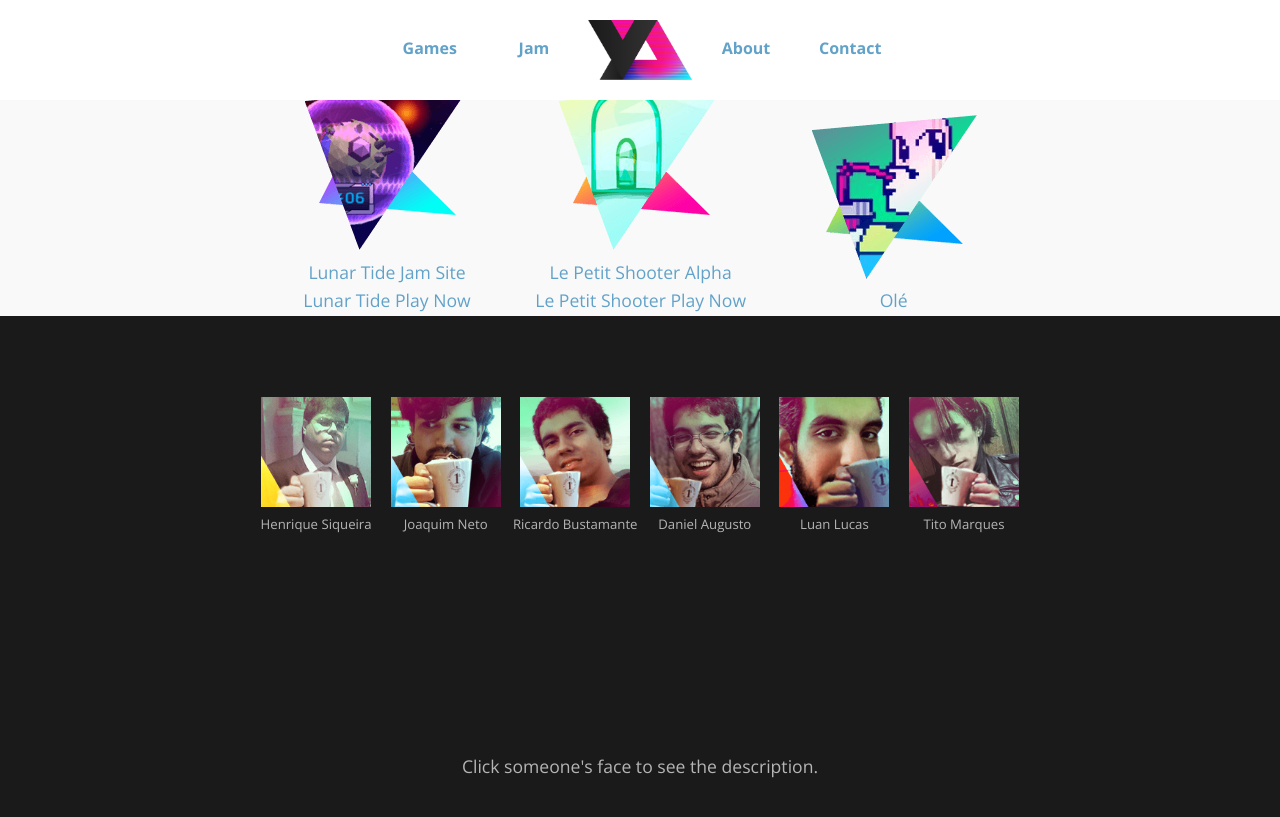
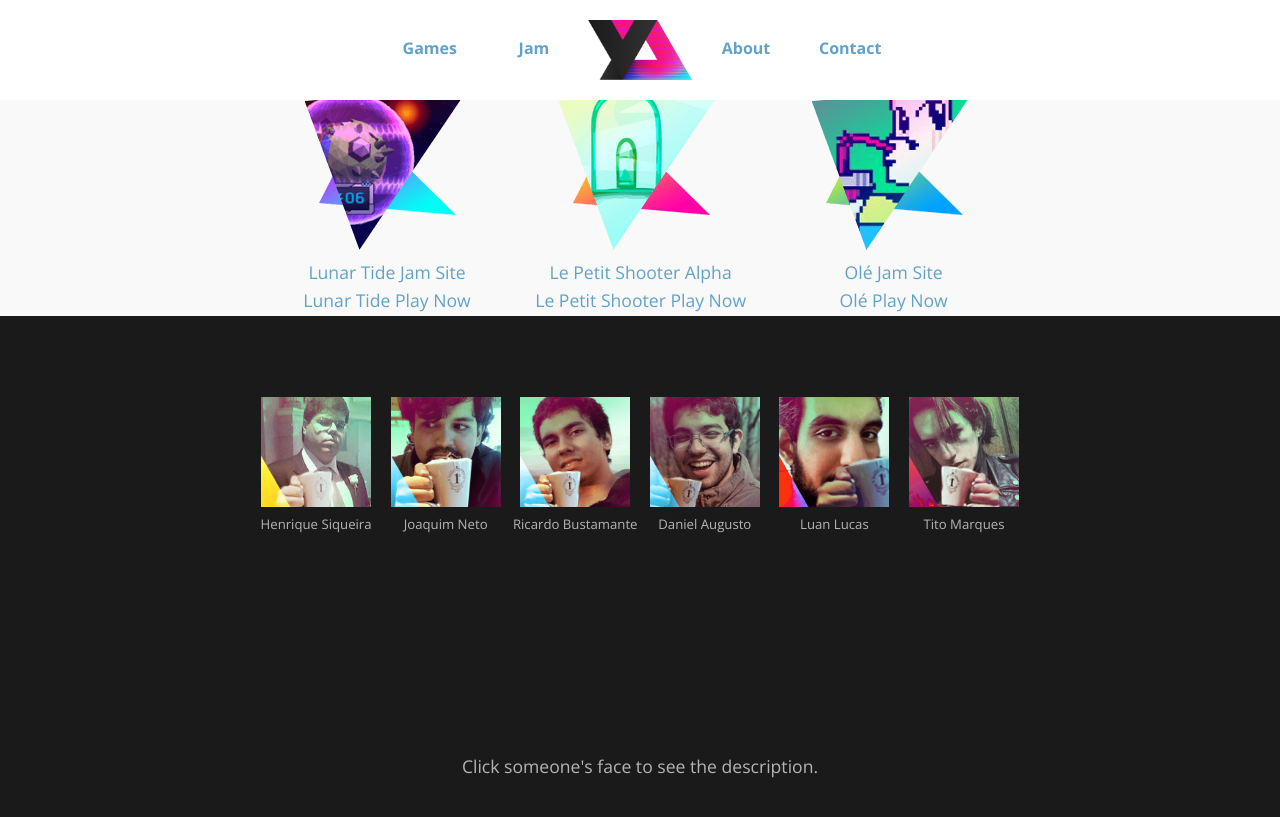
Before and after one commit to ricardobusta/yesdevgames.github.io, a Jekyll site: the page built from index.html, in a window 1280 px wide and 900 px high, scrolled down 1354 px. Shown: the top 817 px of the window. Built offline with Jekyll 4.4.1, drawn with Linux system fonts in a browser that asks for light colours; nearby versions of some CDN libraries; the list of posts is cut into pages by our own code.

Commit message:
adding other links

```diff
--- a/_includes/home/jam.html
+++ b/_includes/home/jam.html
@@ -34,6 +34,11 @@
 			<a href="https://ldjam.com/events/ludum-dare/38/le-petit-shooter">Le Petit Shooter Alpha</a><br>
 			<a href ="yesdev.games/lepetit/play">Le Petit Shooter Play Now</a>
 		</div>
-		<a href ="http://globalgamejam.org/2017/games/ol%C3%A9"><div class="jam-games"><img src="{{ site.url }}{{ site.baseurl }}/img/jam/jam3.png"></img><br>Olé</div></a>
+		<div class="jam-games">
+			<a href ="https://danisson.github.io/GGJ2017/"><img src="{{ site.url }}{{ site.baseurl }}/img/jam/jam3.png"></img></a><br>
+			<a href ="http://globalgamejam.org/2017/games/ol%C3%A9">Olé Jam Site</a><br>
+			<a href ="https://danisson.github.io/GGJ2017/">Olé Play Now</a>
+
+		</div>
 	</div>
 </div>
```
